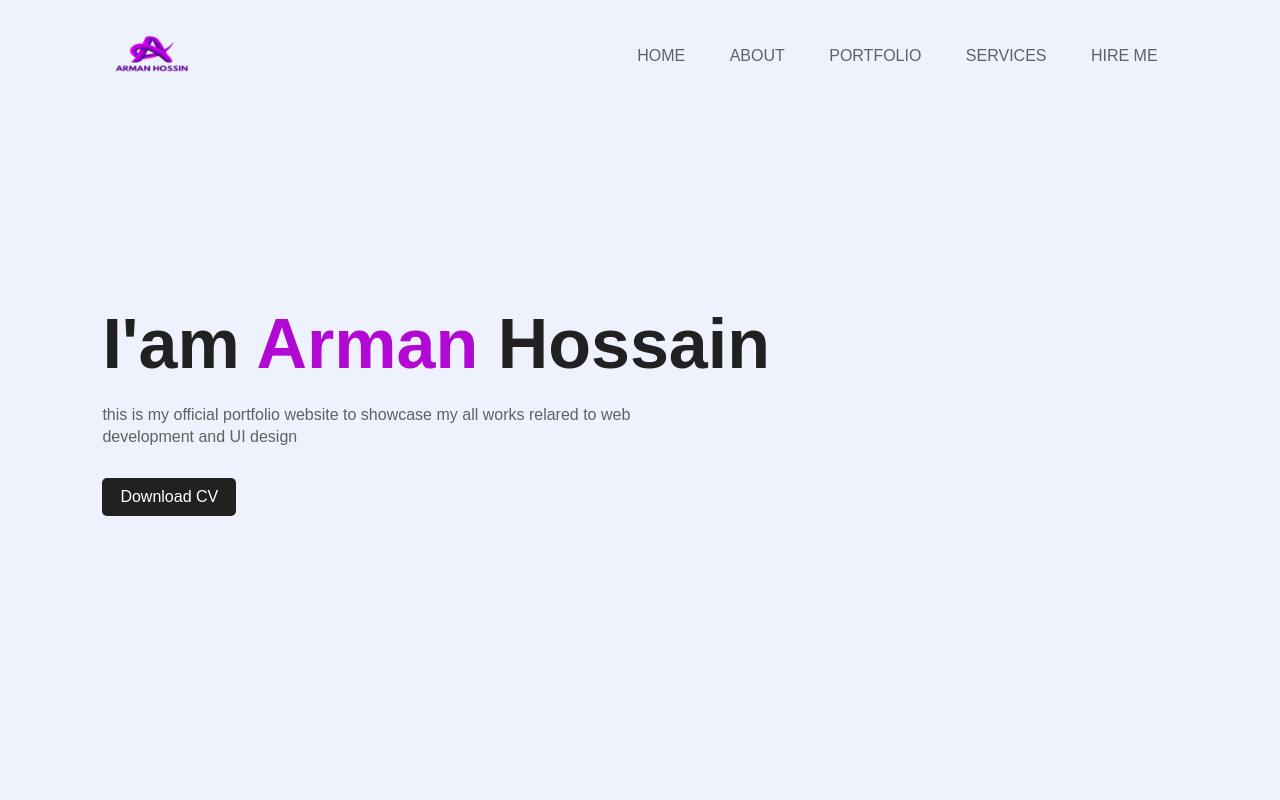
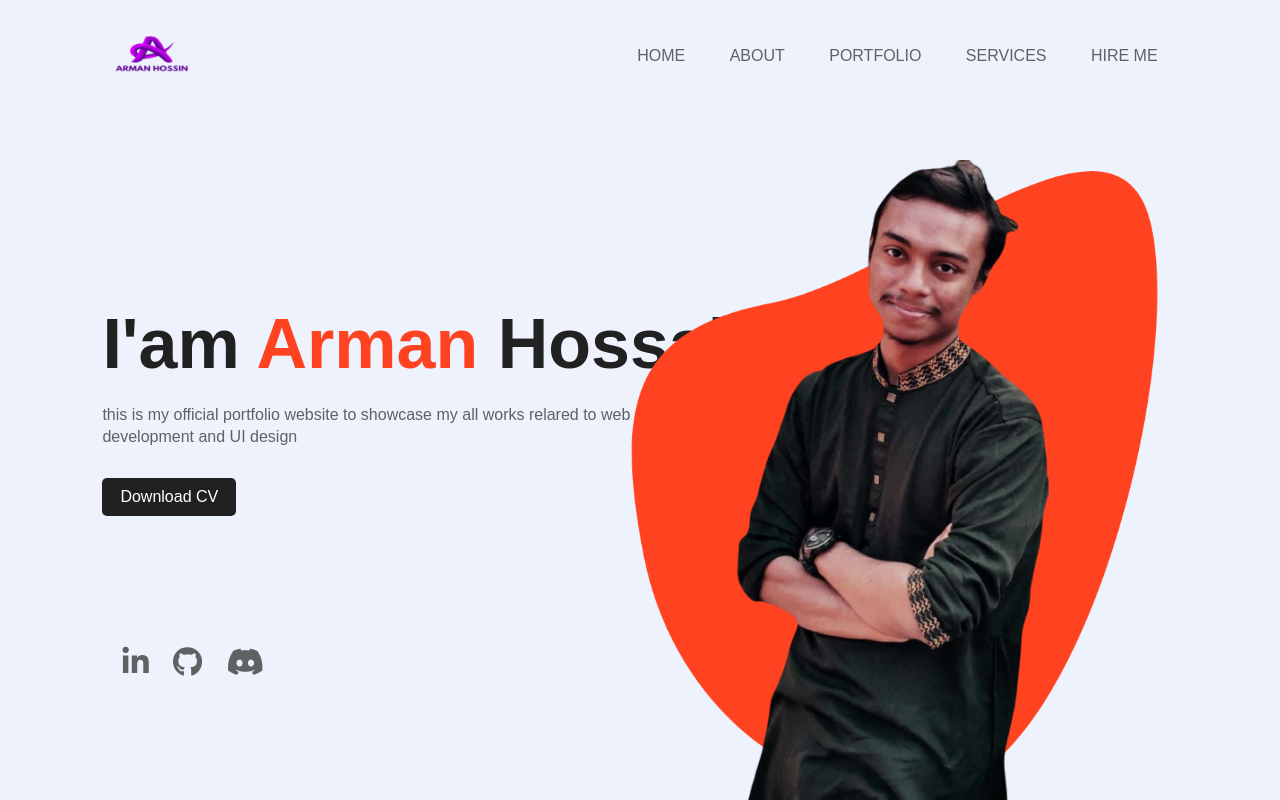
Before and after one commit to brainiac1010/Portfolio-website, a plain HTML site: page index.html in a window 1280 px wide. Drawn offline with Linux system fonts and the light colour scheme.

Commit message:
colo and icone add  hover isu fixed

```diff
--- a/index.html
+++ b/index.html
@@ -6,6 +6,7 @@
     <meta name="viewport" content="width=device-width, initial-scale=1.0">
     <title>Portfolio website</title>
     <link rel="stylesheet" href="./style.css">
+    <link rel="stylesheet" href="https://cdnjs.cloudflare.com/ajax/libs/font-awesome/6.5.2/css/all.min.css">
 </head>
 
 <body>
@@ -22,13 +23,24 @@
         </nav>
         <div class="info">
             <h1>I'am <span>Arman</span> Hossain</h1>
-            <p> this is my official portfolio website to showcase my all works relared to web <br> development and UI design
+            <p> this is my official portfolio website to showcase my all works relared to web <br> development and UI
+                design
             </p>
             <a href="">Download CV</a>
+        </div>
+        <div class="img-box">
+            <img src="./portfolio_site_img/pattern.png" class="back-img">
+            <img src="./portfolio_site_img/my.png" class="main-img">
+        </div>
+        <div class="social-links">
+            <a href=""><i class="fab fa-linkedin-in"></i></a>
+            <a href=""><i class="fab fa-github"></i></a>
+            <a href=""><i class="fab fa-discord"></i></a>
         </div>
 
     </div>
 
+
 </body>
 
 </html>
--- a/style.css
+++ b/style.css
@@ -38,7 +38,7 @@ nav ul li a {
 }
 
 nav ul li a:hover {
-    color: #b208d4;
+    color: #ff4321;
     font-weight: 500;
 }
 
@@ -54,14 +54,15 @@ nav ul li a:hover {
 }
 
 span {
-    color: #b208d4;
+    color: #ff4321;
 }
-.info p{
+
+.info p {
     color: #606163;
     line-height: 22px;
 }
 
-.info a{
+.info a {
     background: #212121;
     padding: 10px 18px;
     text-decoration: none;
@@ -70,3 +71,46 @@ span {
     margin: 30px 0;
     border-radius: 5px;
 }
+
+.info a:hover {
+    background-color: #ff4321;
+}
+
+.img-box {
+    width: 45%;
+    height: 80%;
+    position: absolute;
+    bottom: 0;
+    right: 100px;
+}
+
+.img-box img {
+    height: 100%;
+    position: absolute;
+    left: 50%;
+    bottom: 0;
+    transform: translateX(-50%);
+    transition: bottom 1s, left 1s;
+}
+
+.img-box:hover .back-img {
+    bottom: 40px;
+}
+
+.img-box:hover .main-img {
+
+    left: 54%;
+}
+.social-links{
+    margin-left: 8%;
+    margin-top: 100px;
+}
+.social-links a{
+    font-size: 30px;
+    color: #606163;
+    margin-left: 20px;
+}
+
+.social-links a:hover {
+    color: #ff4321;
+}
```
Also changed, not shown: portfolio_site_img/my.png (renamed from portfolio_site_img/440404662_1687284012041595_3793618576782701834_n-removebg-preview.png).
